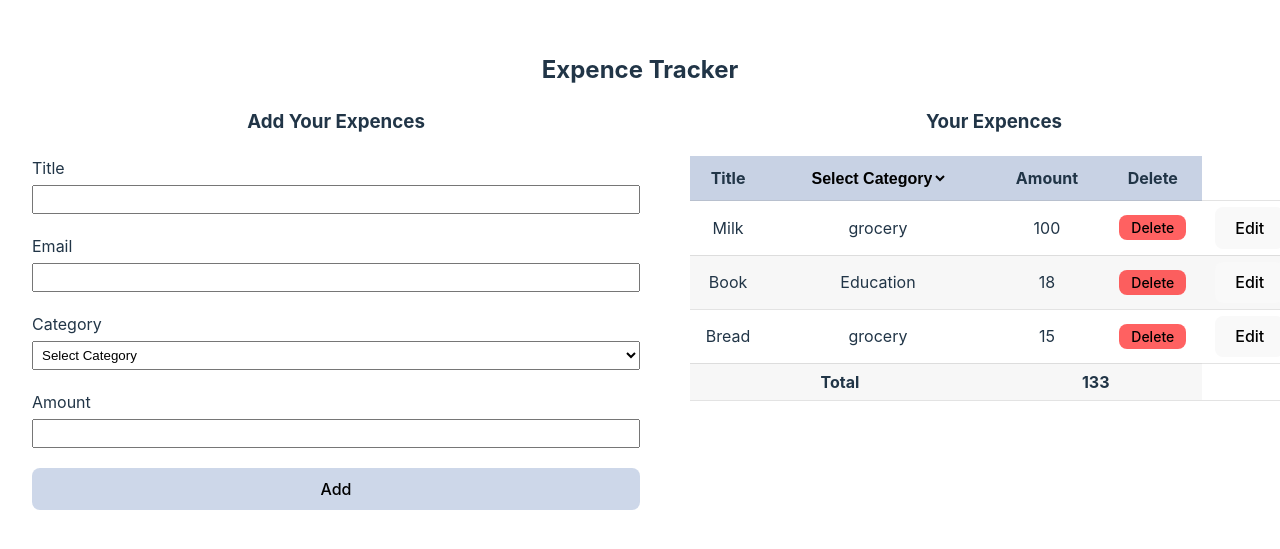
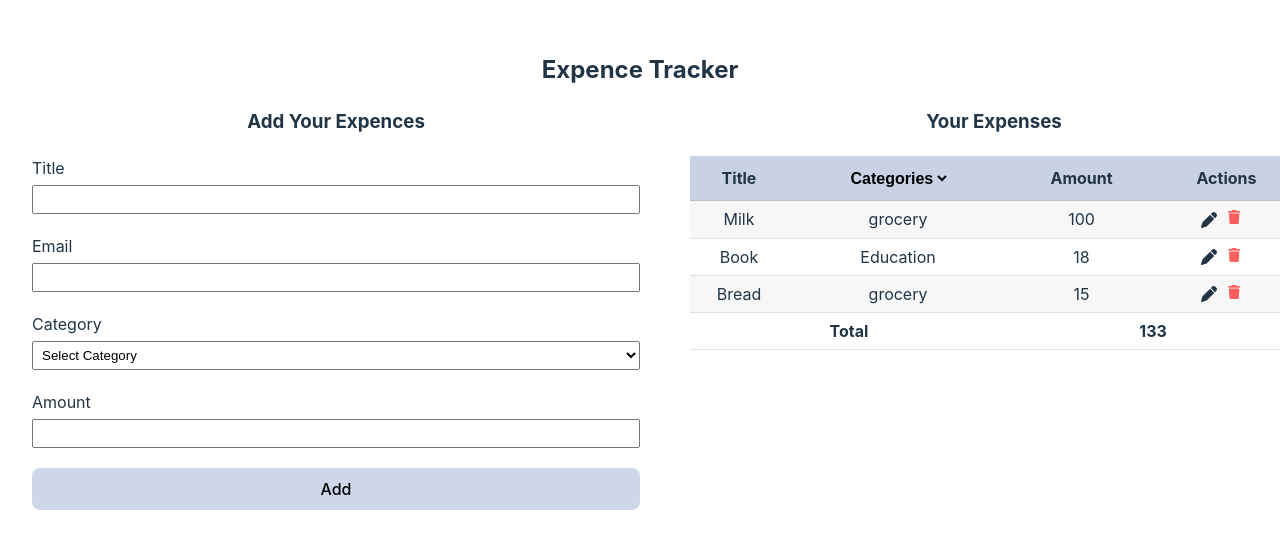
Before and after one commit to hassammd/ExpenceTracker, a React (Vite) app: page / in a window 1280 px wide. Shown: the part 129-678 px from the top of the page. Built offline with nearby package versions, Linux system fonts and the light colour scheme.

Commit message:
font awesome  icons

```diff
--- a/package.json
+++ b/package.json
@@ -11,6 +11,10 @@
   },
   "dependencies": {
     "@fortawesome/fontawesome-svg-core": "^6.7.2",
+    "@fortawesome/free-brands-svg-icons": "^6.7.2",
+    "@fortawesome/free-regular-svg-icons": "^6.7.2",
+    "@fortawesome/free-solid-svg-icons": "^6.7.2",
+    "@fortawesome/react-fontawesome": "^0.2.2",
     "react": "^18.2.0",
     "react-dom": "^18.2.0"
   },
--- a/src/App.css
+++ b/src/App.css
@@ -81,10 +81,11 @@ table select{
   font-weight: bold;
 }
 .delete_button{
-  background-color: #ff00009e;
+  color: #ff00009e;
         font-size: 14px;
         padding: 3px 11px;
         outline: none;
+        cursor: pointer;
 }
 
 @media screen and (max-width:767px){
--- a/src/App.jsx
+++ b/src/App.jsx
@@ -14,8 +14,8 @@ function App() {
     <>
       <h2>Expence Tracker</h2>
       <div className='main'>
-        <ExpenceForm editExpence={editExpence} expences={expences} setExpences={setExpences} />
-        <ExpenceTable editExpence={editExpence} setEditExpence={setEditExpence} expences={expences} />
+        <ExpenceForm setEditExpence={setEditExpence} editExpence={editExpence} expences={expences} setExpences={setExpences} />
+        <ExpenceTable editExpence={editExpence} setEditExpence={setEditExpence} expences={expences} setExpences={setExpences} />
       </div>
 
     </>
--- a/src/Components/ExpenceForm.jsx
+++ b/src/Components/ExpenceForm.jsx
@@ -3,7 +3,7 @@ import Input from "./input"
 import Select from "./Select"
 
 
-const ExpenceForm = ({ expences, setExpences, editExpence }) => {
+const ExpenceForm = ({ expences, setExpences, editExpence, setEditExpence }) => {
 
     const [title, setTitle] = useState('')
     const [category, setCategory] = useState('')
@@ -89,6 +89,13 @@ const ExpenceForm = ({ expences, setExpences, editExpence }) => {
                 console.log('Updated Expense', updatedExpences)
                 setExpences(updatedExpences)
                 setErrors({})
+                setTitle('')
+                setCategory('')
+                setAmount('')
+                setEmail('')
+                setEditExpence(null)
+
+
             } else {
                 setExpences((prev) => [...prev, newExpences])
                 setTitle('')
@@ -168,7 +175,11 @@ const ExpenceForm = ({ expences, setExpences, editExpence }) => {
                     <p className="error">{errors.amount}</p>
                 </div> */}
                 <div>
-                    <button>Add</button>
+
+                    {
+                        editExpence ? <button>Eidt</button> : <button>Add</button>
+                    }
+
                 </div>
             </form>
 
--- a/src/Components/ExpenceTable.jsx
+++ b/src/Components/ExpenceTable.jsx
@@ -1,97 +1,92 @@
-import { useState } from "react"
+import { faPen, faTrash } from "@fortawesome/free-solid-svg-icons";
+import { FontAwesomeIcon } from "@fortawesome/react-fontawesome";
+import { useState } from "react";
 
-const ExpenceTable = ({ expences, setEditExpence, editExpence }) => {
-    console.log('These are expences', expences)
-    const [filterItem, setFilterItems] = useState('')
-    const [updatedExpences, setUpdatedExpence] = useState(expences)
-    console.log('updated', editExpence)
+const ExpenseTable = ({ expences, setEditExpence, setExpences }) => {
+    const [filterItem, setFilterItem] = useState("");
 
+    // Handle edit
+    const handleEdit = (item) => {
+        setEditExpence(item);
+    };
 
-    const EditHandler = (items) => {
-        setEditExpence(items)
-    }
+    // Handle delete
+    const handleDelete = (id) => {
+        const updatedList = expences.filter((item) => item.id !== id);
+        setExpences(updatedList);
+    };
 
+    // Filter logic
+    const filteredItems =
+        filterItem === "" || filterItem === "all"
+            ? expences
+            : expences.filter(
+                (item) => item.category.toLowerCase() === filterItem.toLowerCase()
+            );
 
-    //filter
-    const filterdItems = filterItem === '' || filterItem === 'all' ? updatedExpences : updatedExpences.filter((item) => item.category.toLowerCase() === filterItem.toLowerCase())
-
-
-
-    //total
-    const sumHandler = filterdItems.reduce((acc, current) => {
-
-        return acc + Number(current.amount)
-
-
-    }, 0)
-
-
-
-    //Delete Recode
-    const deleteHandler = (id) => {
-
-        const newlist = updatedExpences.filter((items) => items.id !== id)
-        setUpdatedExpence(newlist)
-    }
+    // Total calculation
+    const totalAmount = filteredItems.reduce(
+        (acc, item) => acc + Number(item.amount),
+        0
+    );
 
     return (
-
-        <>
         <div>
-
-                <h3 className="table_heading">Your Expences</h3>
+            <h3 className="table_heading">Your Expenses</h3>
             <table>
-                    <tbody>
-
-
+                <thead>
                     <tr>
-
                         <th>Title</th>
                         <th>
-                                <select onChange={(e) => setFilterItems(e.target.value)}>
-
-                                    <option hidden value="">Select Category</option>
+                            <select onChange={(e) => setFilterItem(e.target.value)}>
+                                <option hidden value="">
+                                    Categories
+                                </option>
                                 <option value="all">All</option>
                                 <option value="grocery">Grocery</option>
                                 <option value="education">Education</option>
                                 <option value="bill">Bill</option>
-
-
                             </select>
                         </th>
                         <th>Amount</th>
-                            <th>Delete</th>
+                        <th>Actions</th>
                     </tr>
-                        {/* <tr>
-                            <td>Milk</td>
-                            <td>Grocery</td>
-                            <td>100</td>
-                        </tr> */}
-
-                        {
-
-
-                            expences.length > 0 ? (expences.map((items, index) => {
-                                return <tr key={index}>
-                                    <td>{items.title}</td>
-                                    <td>{items.category}</td>
-                                    <td>{items.amount}</td>
-                                    <td><button className="delete_button" onClick={() => deleteHandler(items.id)}>Delete</button></td>
-                                    <td><button className="edit_button" onClick={() => EditHandler(items)}>Edit</button></td>
+                </thead>
+                <tbody>
+                    {expences.length > 0 ? (
+                        expences.map((item, index) => (
+                            <tr key={index}>
+                                <td>{item.title}</td>
+                                <td>{item.category}</td>
+                                <td>{item.amount}</td>
+                                <td>
+                                    <FontAwesomeIcon
+                                        icon={faPen}
+                                        className="edit_button"
+                                        onClick={() => handleEdit(item)}
+                                    />
+                                    <FontAwesomeIcon
+                                        icon={faTrash}
+                                        className="delete_button"
+                                        onClick={() => handleDelete(item.id)}
+                                    />
+                                </td>
                             </tr>
-                            })) : (<tr><td colSpan={4}>Expence Not Found</td></tr>)
-                        }
+                        ))
+                    ) : (
+                        <tr>
+                            <td colSpan={4}>Expense Not Found</td>
+                        </tr>
+                    )}
 
                     <tr className="total">
                         <td colSpan={2}>Total</td>
-                            <td colSpan={2}>{sumHandler}</td>
+                        <td colSpan={2}>{totalAmount}</td>
                     </tr>
                 </tbody>
             </table>
         </div>
+    );
+};
 
-        </>
-    )
-}
-
-export default ExpenceTable
+export default ExpenseTable;
```
Also changed, not shown: 1 other file (tests, documents, lock files or other folders). Lines whose indentation alone changed are shown as unchanged.
